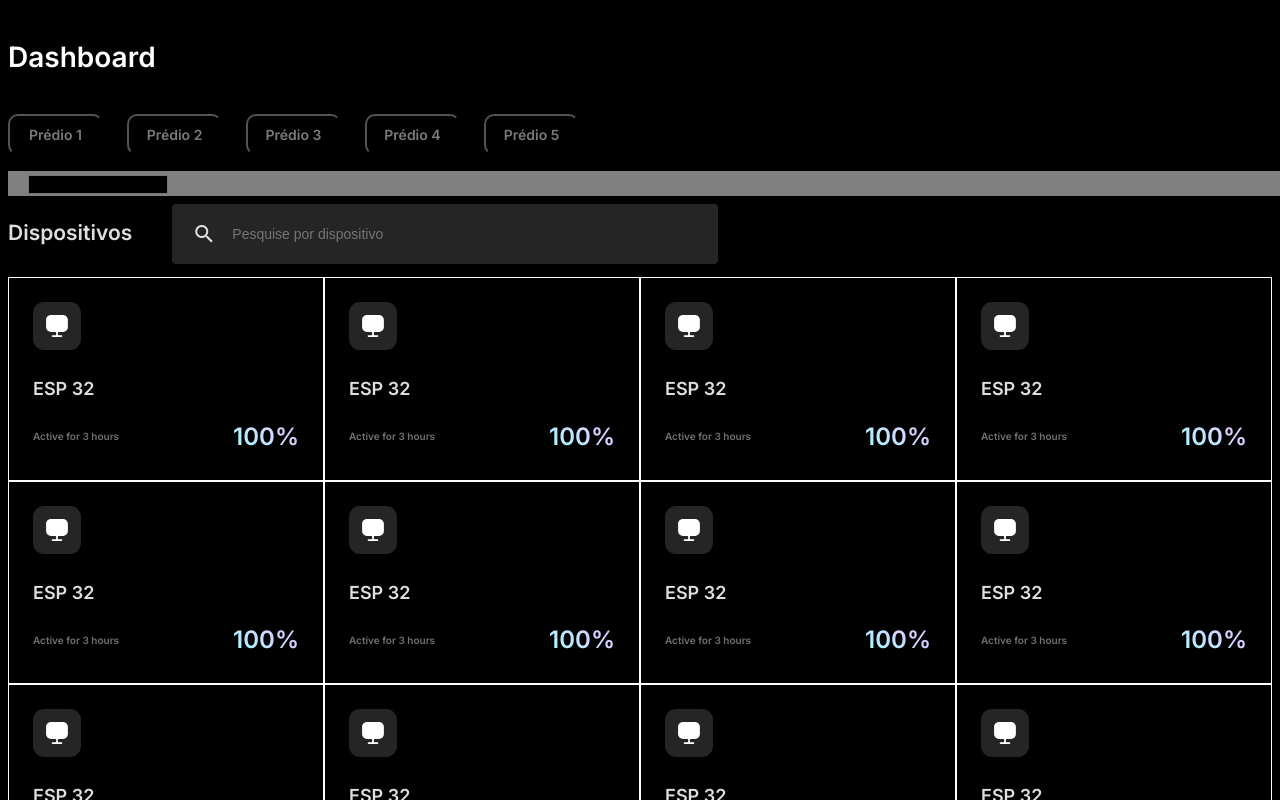
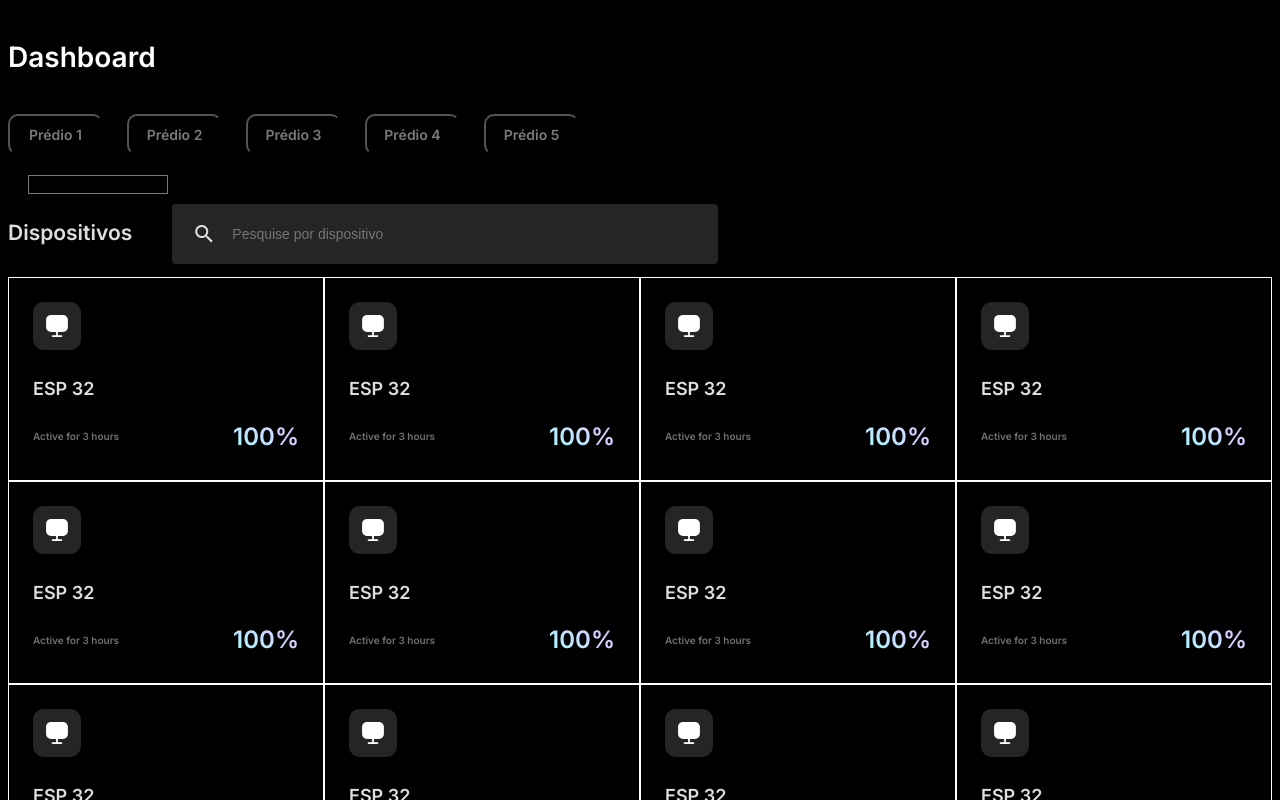
Before and after one commit to 2022M4T1-Inteli/Locus, a React (Vite) app in the folder src/front/: page / in a window 1280 px wide. Shown: the top 800 px of the page. Built offline with nearby package versions, Linux system fonts and the light colour scheme.

Commit message:
Color filter

```diff
--- a/src/front/src/components/Navbar/Filter.css
+++ b/src/front/src/components/Navbar/Filter.css
@@ -1,6 +1,6 @@
 .filterArea{
     width: 100%;
-    background-color: gray;
-    color: black;
+    background-color: black;
+    color: rgb(255, 255, 255);
     padding: 2px 20px;
 }
```
